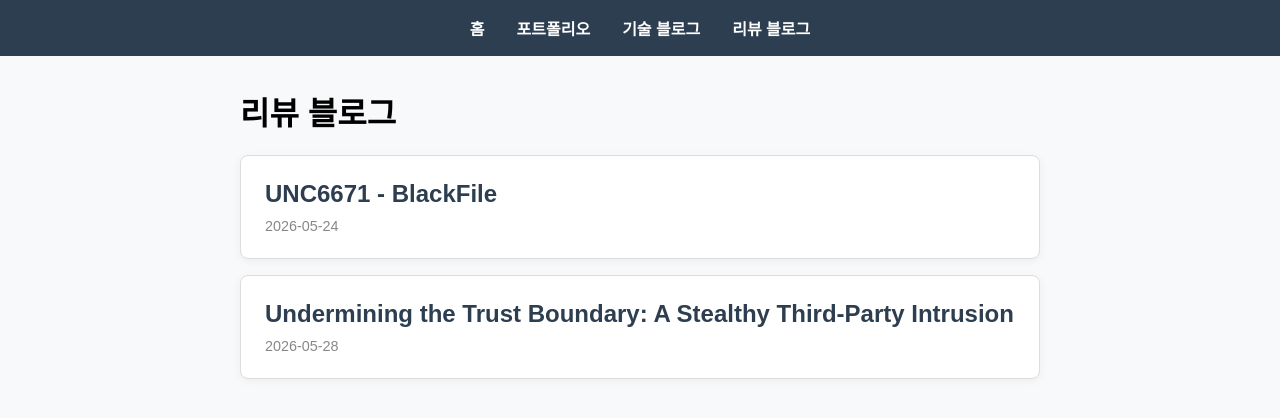
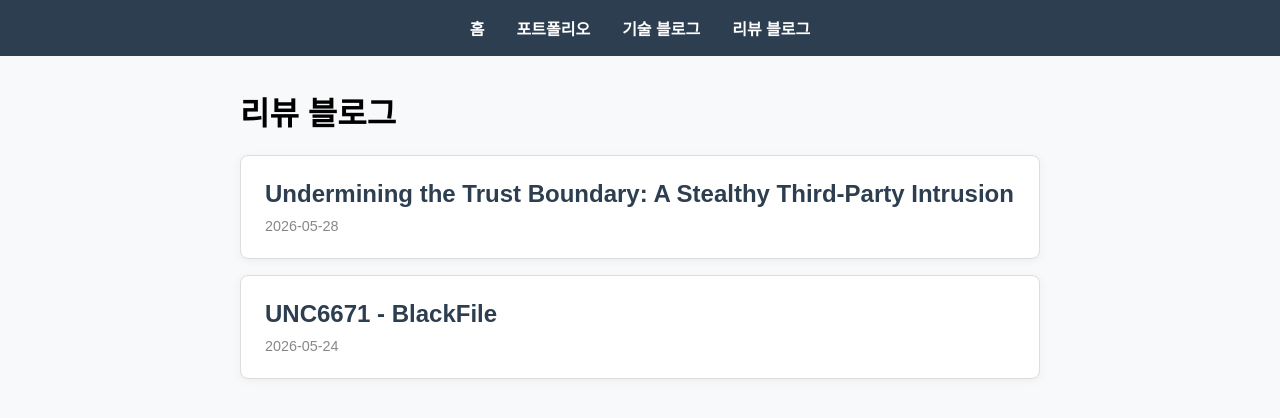
Before and after one commit to crowndaisy76/crowndaisy76.github.io, a Jekyll site: the page built from review_blog.html, in a window 1280 px wide. Shown: the top 418 px of the page. Built offline with Jekyll 4.4.1, drawn with Linux system fonts in a browser that asks for light colours.

Commit message:
Fix Format

```diff
--- a/review_blog.html
+++ b/review_blog.html
@@ -29,7 +29,8 @@ layout: null
 </header>
 <div class="container">
     <h1>리뷰 블로그</h1>
-    {% for post in site.review_posts %}
+    {% assign sorted_review_posts = site.review_posts | sort: "date" | reverse %}
+    {% for post in sorted_review_posts %}
       {% if post.path contains 'Review/' %}
       <div class="post-card" onclick="location.href='{{ site.baseurl }}{{ post.url }}'">
           <h2>{{ post.title }}</h2>
--- a/tech_blog.html
+++ b/tech_blog.html
@@ -29,7 +29,8 @@ layout: null
 </header>
 <div class="container">
     <h1>기술 블로그</h1>
-    {% for post in site.tech_posts %}
+    {% assign sorted_tech_posts = site.tech_posts | sort: "date" | reverse %}
+    {% for post in sorted_tech_posts %}
     <div class="post-card" onclick="location.href='{{ post.url }}'">
         <h2>{{ post.title }}</h2>
         <div class="date">{{ post.date | date: "%Y-%m-%d" }}</div>
```
Also changed, not shown: _layouts/default.html (+14 -1 lines).
